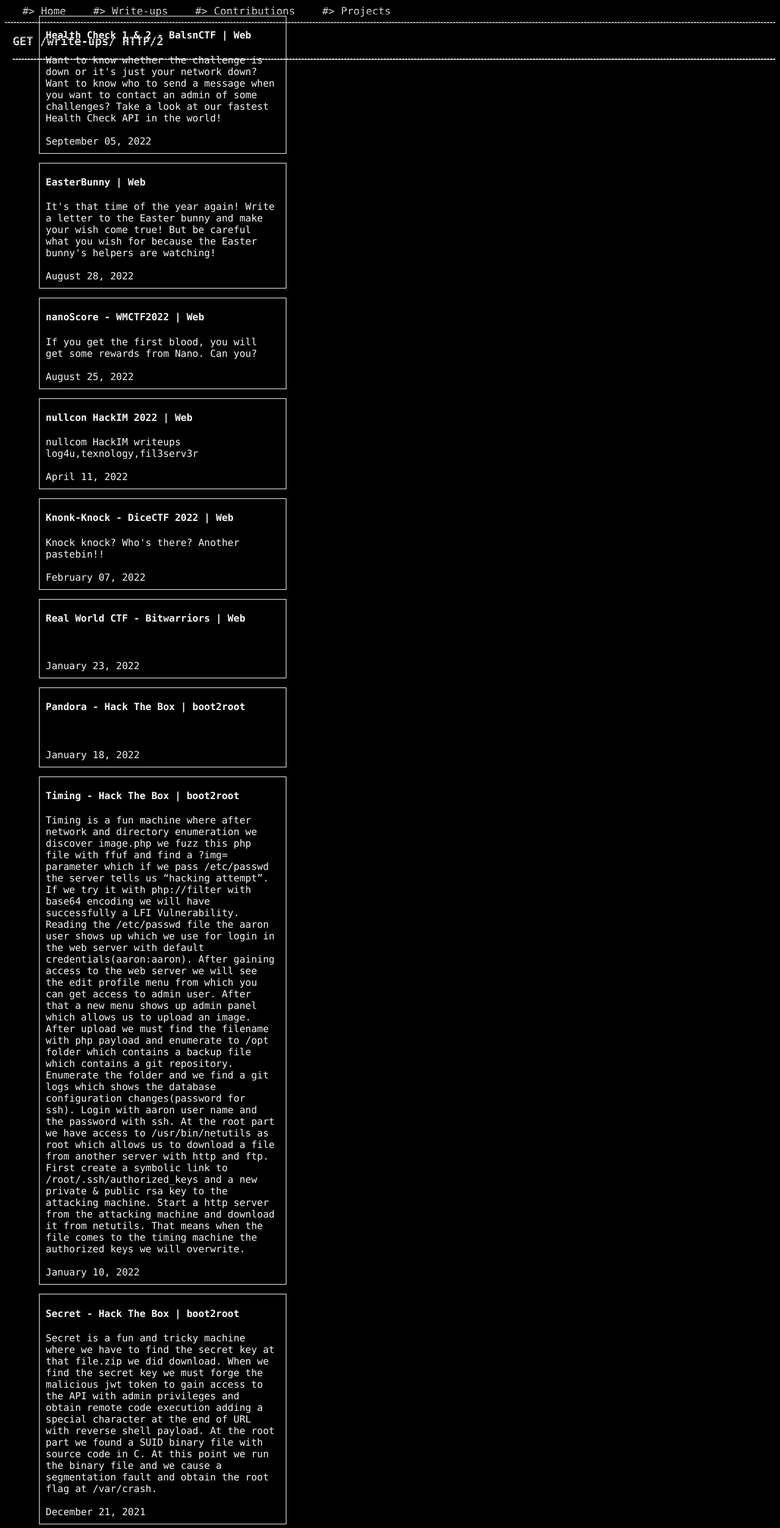
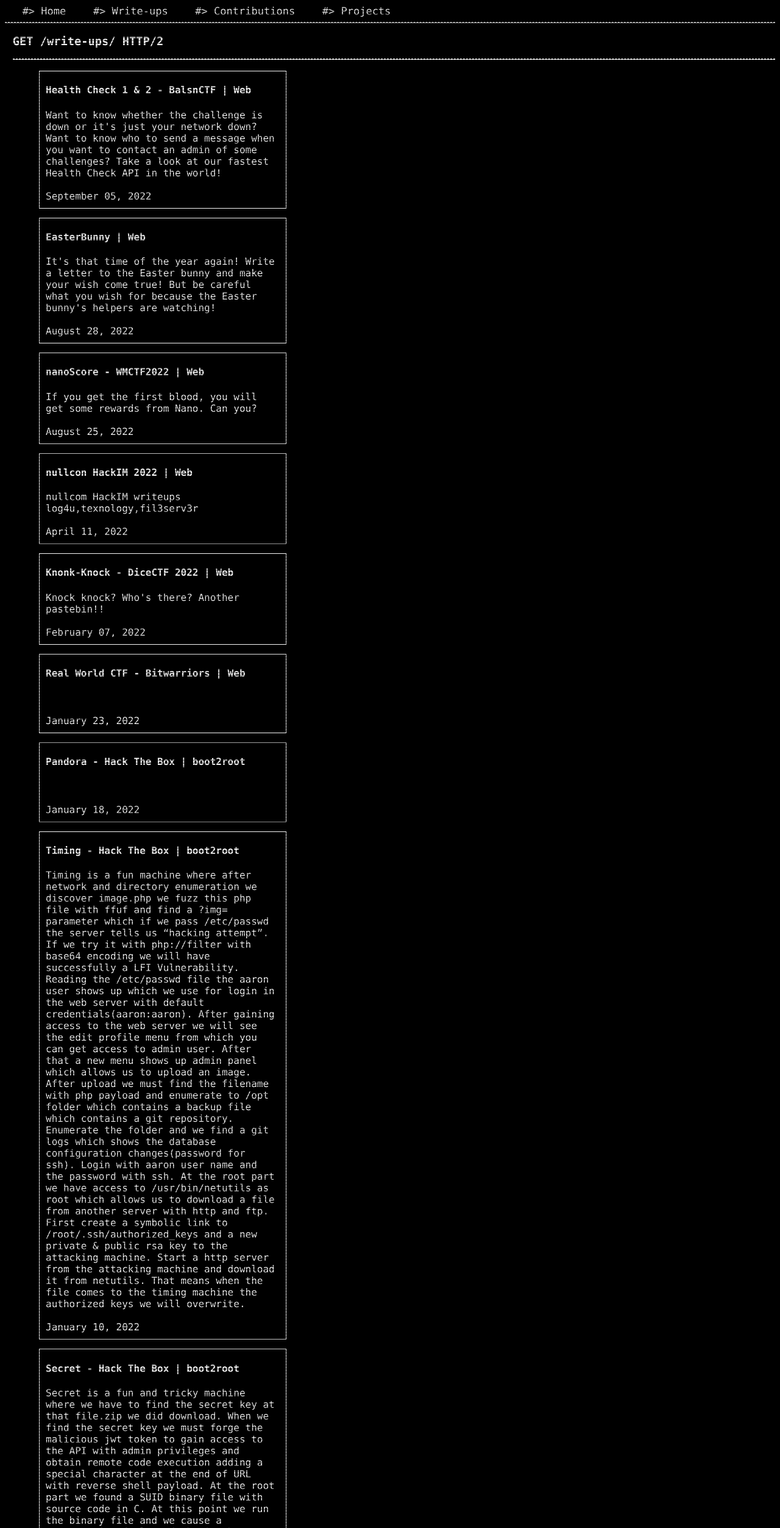
Before and after one commit to dhmosfunk/dhmosfunk.github.io, a Jekyll site: the page built from _pages/writeups.md, in a window 1280 px wide. Shown: the whole page at 61% size. Built offline with Jekyll 4.4.1, drawn with Linux system fonts in a browser that asks for light colours.

Commit message:
splitted

```diff
--- a/_layouts/writeups.html
+++ b/_layouts/writeups.html
@@ -6,7 +6,7 @@
 <h3 class="typing">GET /write-ups/ HTTP/2</H3>
 
 <hr  class="dashed">
-<div class="split left">
+<div class="left">
             <p class="data">
                 {% for post in site.posts %}
                 <div id="post_data" onclick="location.href='{{post.url}}'" style="cursor: pointer;">
@@ -18,6 +18,6 @@
                 {% endfor %}
             </p>
 </div>
-<div class="split right">
+<div class="right">
     {{content}}
     </div>
--- a/_sass/main.scss
+++ b/_sass/main.scss
@@ -264,24 +264,18 @@
 }
 
 
-/* Split the screen in half */
-.split {
+.left,.right {
   height: 100%;
   width: 50%;
   position: fixed;
-  z-index: 1;
   top: 0;
-  overflow-x: hidden;
-  padding-top: 10px;
+  padding-top: 100px;
 }
 
-/* Control the left side */
 .left {
   left: 0;
   padding-left: 5%;
 }
-
-/* Control the right side */
 .right {
   right: 0;
   padding-right: 5%;
```
